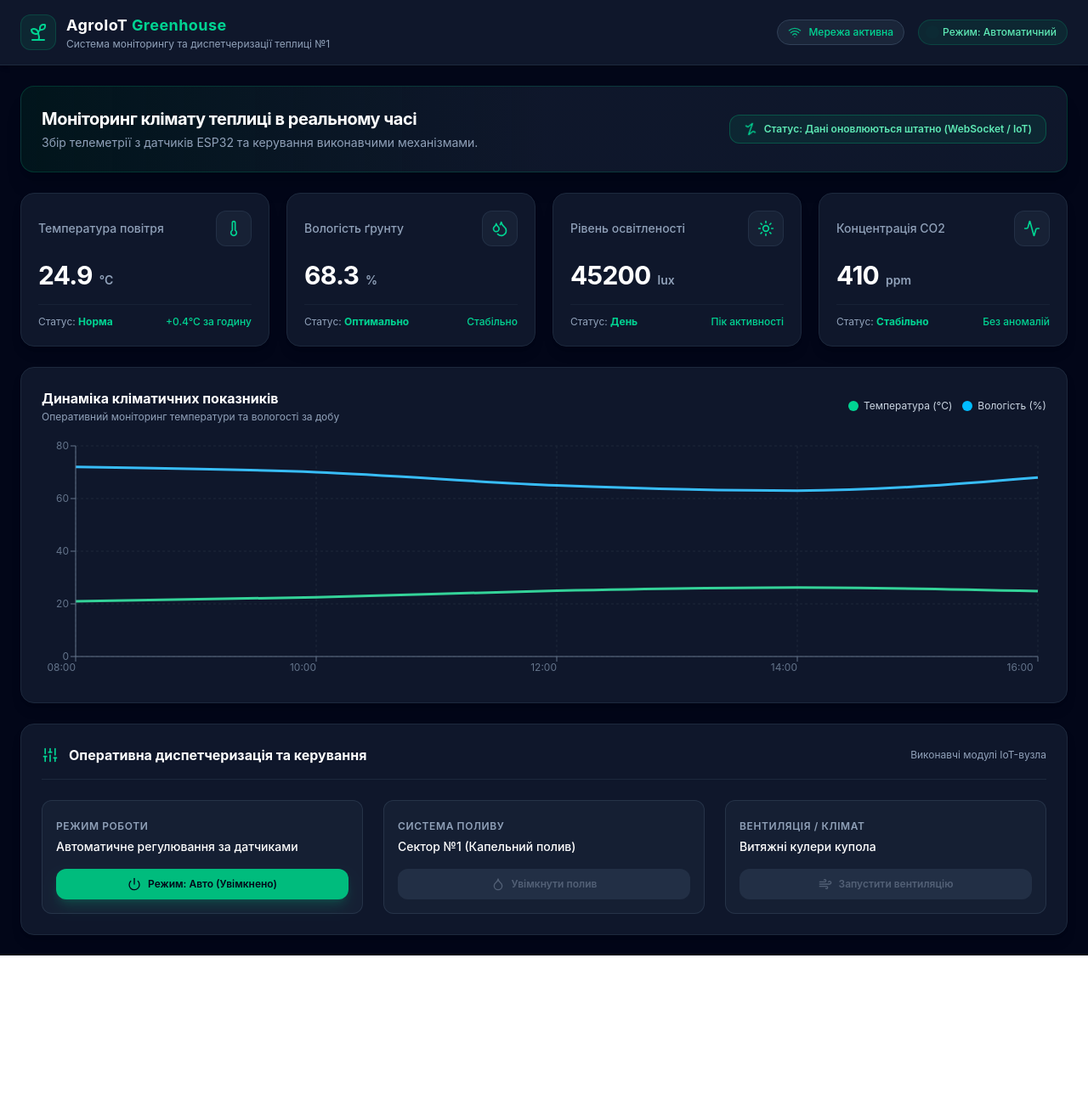
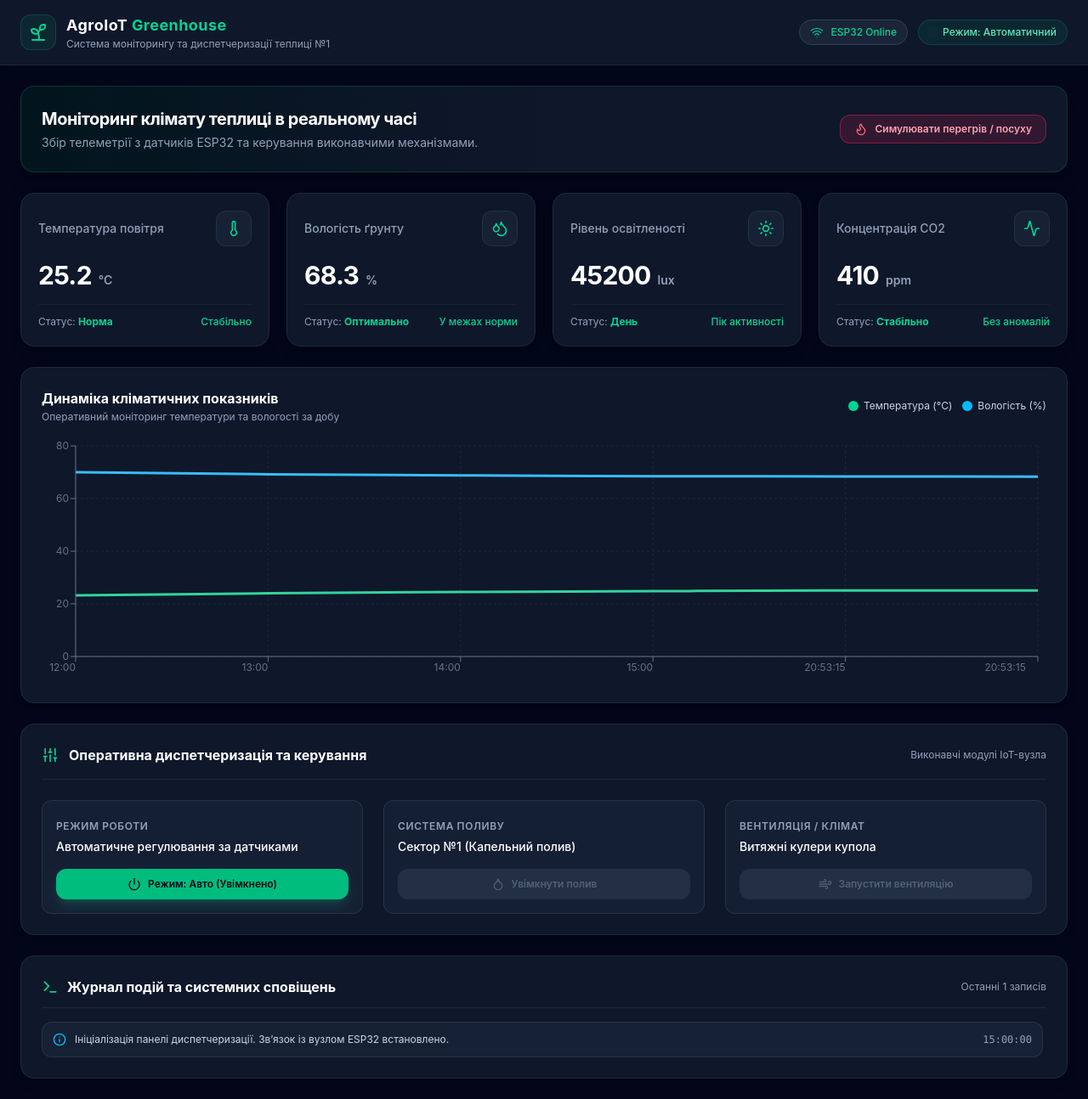
Before and after one commit to thunderdemon144/agro-dashboard-Frontenddev-STEM-project, a React (Vite) app: page / in a window 1280 px wide. Shown: the whole page at 85% size. Before the commit the page ends 1125 px from the top, so only its background shows below. Built offline with nearby package versions, Linux system fonts and the light colour scheme.

Commit message:
add real-time chart updates, anomaly simulation and event log

```diff
--- a/src/App.jsx
+++ b/src/App.jsx
@@ -1,17 +1,16 @@
 import { useState, useEffect } from 'react';
-import { Thermometer, Droplets, Sun, Activity } from 'lucide-react';
+import { Thermometer, Droplets, Sun, Activity, Flame } from 'lucide-react';
 import Navbar from './components/Navbar';
 import MetricCard from './components/MetricCard';
 import ControlPanel from './components/ControlPanel';
 import GreenhouseChart from './components/GreenhouseChart';
+import EventLog from './components/EventLog';
 
-// Початкові дані для графіка
 const initialChartData = [
-  { time: '08:00', temp: 21.0, humidity: 72 },
-  { time: '10:00', temp: 22.5, humidity: 70 },
-  { time: '12:00', temp: 25.0, humidity: 65 },
-  { time: '14:00', temp: 26.2, humidity: 63 },
-  { time: '16:00', temp: 24.8, humidity: 68 },
+  { time: '12:00', temp: 23.2, humidity: 70.0 },
+  { time: '13:00', temp: 24.0, humidity: 69.2 },
+  { time: '14:00', temp: 24.5, humidity: 68.8 },
+  { time: '15:00', temp: 24.8, humidity: 68.5 },
 ];
 
 export default function App() {
@@ -19,41 +18,110 @@ export default function App() {
   const [pumpActive, setPumpActive] = useState(false);
   const [fanActive, setFanActive] = useState(false);
 
-  // Динамічні стани для датчиків
-  const [temp, setTemp] = useState(24.8);
+  const [temp, setTemp] = useState(25.1);
   const [humidity, setHumidity] = useState(68.5);
   const [chartData, setChartData] = useState(initialChartData);
+  const [logs, setLogs] = useState([
+    { id: 1, time: '15:00:00', type: 'info', message: 'Ініціалізація панелі диспетчеризації. Зв’язок із вузлом ESP32 встановлено.' },
+  ]);
 
-  // Імітація надходження даних від IoT-датчиків у реальному часі
+  const addLog = (message, type = 'info') => {
+    const now = new Date().toLocaleTimeString('uk-UA');
+    setLogs((prev) => [{ id: Date.now() + Math.random(), time: now, type, message }, ...prev.slice(0, 19)]);
+  };
+
+  // Обробники перемикачів із записом у журнал
+  const handleToggleAuto = (newVal) => {
+    setIsAuto(newVal);
+    addLog(
+      newVal ? 'Переведено в автоматичний режим регулювання мікроклімату.' : 'Увімкнено ручний диспетчерський контроль.',
+      'action'
+    );
+  };
+
+  const handleTogglePump = (newVal) => {
+    setPumpActive(newVal);
+    addLog(newVal ? 'Оператор увімкнув систему крапельного поливу (Сектор №1).' : 'Оператор вимкнув полив.', 'action');
+  };
+
+  const handleToggleFan = (newVal) => {
+    setFanActive(newVal);
+    addLog(newVal ? 'Оператор запустив витяжну вентиляцію купола.' : 'Оператор зупинив вентиляцію.', 'action');
+  };
+
+  // Кнопка для демонстрації критичної ситуації на захисті
+  const triggerAnomaly = () => {
+    setTemp(31.4);
+    setHumidity(46.0);
+    addLog('КРИТИЧНЕ ВІДХИЛЕННЯ: зафіксовано перегрів (31.4°C) та падіння вологості ґрунту (46%)!', 'warning');
+  };
+
+  // Головний цикл оновлення телеметрії кожні 4 секунди
   useEffect(() => {
     const interval = setInterval(() => {
-      setTemp((prev) => {
-        const delta = (Math.random() - 0.5) * 0.4;
-        return Number((prev + delta).toFixed(1));
+      setTemp((prevTemp) => {
+        let change = (Math.random() - 0.48) * 0.4;
+        if (fanActive) change = -0.6; // Вентиляція охолоджує повітря
+        const nextTemp = Number(Math.max(15, Math.min(40, prevTemp + change)).toFixed(1));
+
+        // Автоматична реакція системи в режимі Auto
+        if (isAuto && nextTemp > 28 && !fanActive) {
+          setFanActive(true);
+          addLog(`Автоматика: температура ${nextTemp}°C перевищила поріг. Запущено вентиляцію.`, 'warning');
+        } else if (isAuto && nextTemp <= 25 && fanActive) {
+          setFanActive(false);
+          addLog(`Автоматика: температура стабілізувалася (${nextTemp}°C). Вентиляцію вимкнено.`, 'info');
+        }
+
+        return nextTemp;
       });
-      setHumidity((prev) => {
-        const delta = (Math.random() - 0.5) * 0.6;
-        return Number((prev + delta).toFixed(1));
+
+      setHumidity((prevHum) => {
+        let change = (Math.random() - 0.52) * 0.5;
+        if (pumpActive) change = +1.2; // Полив підвищує вологість
+        const nextHum = Number(Math.max(30, Math.min(95, prevHum + change)).toFixed(1));
+
+        if (isAuto && nextHum < 55 && !pumpActive) {
+          setPumpActive(true);
+          addLog(`Автоматика: вологість впала до ${nextHum}%. Активовано автополив.`, 'warning');
+        } else if (isAuto && nextHum >= 68 && pumpActive) {
+          setPumpActive(false);
+          addLog(`Автоматика: вологість досягла норми (${nextHum}%). Полив зупинено.`, 'info');
+        }
+
+        // Оновлюємо графік новими показниками
+        const timeLabel = new Date().toLocaleTimeString('uk-UA', { hour: '2-digit', minute: '2-digit', second: '2-digit' });
+        setChartData((prevChart) => [
+          ...prevChart.slice(-9), // Тримаємо останні 10 точок, щоб графік не стискався
+          { time: timeLabel, temp, humidity: nextHum },
+        ]);
+
+        return nextHum;
       });
     }, 4000);
 
     return () => clearInterval(interval);
-  }, []);
+  }, [isAuto, pumpActive, fanActive, temp]);
 
   return (
     <div className="min-h-screen bg-slate-950 text-slate-100 flex flex-col font-sans">
-      <Navbar />
+      <Navbar isAuto={isAuto} />
 
       <main className="flex-1 p-6 max-w-7xl mx-auto w-full space-y-6">
-        {/* Вітальне інфо */}
+        {/* Верхній банер + кнопка тестової аномалії */}
         <div className="flex flex-col md:flex-row md:items-center justify-between gap-4 bg-gradient-to-r from-emerald-950/40 via-slate-900 to-slate-900 border border-emerald-500/20 p-6 rounded-2xl shadow-xl">
           <div>
             <h2 className="text-xl font-bold text-white tracking-tight">Моніторинг клімату теплиці в реальному часі</h2>
             <p className="text-sm text-slate-400 mt-1">Збір телеметрії з датчиків ESP32 та керування виконавчими механізмами.</p>
           </div>
-          <div className="flex items-center space-x-2 bg-emerald-500/10 border border-emerald-500/30 px-4 py-2 rounded-xl text-emerald-300 text-xs font-semibold">
-            <Activity className="w-4 h-4 animate-spin text-emerald-400" />
-            <span>Статус: Дані оновлюються штатно (WebSocket / IoT)</span>
+          <div className="flex flex-wrap items-center gap-3">
+            <button
+              onClick={triggerAnomaly}
+              className="flex items-center space-x-2 bg-rose-500/15 hover:bg-rose-500/25 border border-rose-500/40 px-4 py-2 rounded-xl text-rose-300 text-xs font-semibold transition-all cursor-pointer"
+            >
+              <Flame className="w-4 h-4 text-rose-400" />
+              <span>Симулювати перегрів / посуху</span>
+            </button>
           </div>
         </div>
 
@@ -64,16 +132,16 @@ export default function App() {
             value={temp}
             unit="°C"
             icon={Thermometer}
-            status="Норма"
-            trend="+0.4°C за годину"
+            status={temp > 28 ? 'Перегрів!' : fanActive ? 'Охолодження' : 'Норма'}
+            trend={fanActive ? 'Знижується (-)' : 'Стабільно'}
           />
           <MetricCard
             title="Вологість ґрунту"
             value={humidity}
             unit="%"
             icon={Droplets}
-            status={pumpActive ? "Полив активний" : "Оптимально"}
-            trend={pumpActive ? "Зростає (+)" : "Стабільно"}
+            status={humidity < 55 ? 'Критично низька!' : pumpActive ? 'Полив активний' : 'Оптимально'}
+            trend={pumpActive ? 'Зростає (+)' : 'У межах норми'}
           />
           <MetricCard
             title="Рівень освітленості"
@@ -99,12 +167,15 @@ export default function App() {
         {/* Панель керування */}
         <ControlPanel
           isAuto={isAuto}
-          setIsAuto={setIsAuto}
+          setIsAuto={handleToggleAuto}
           pumpActive={pumpActive}
-          setPumpActive={setPumpActive}
+          setPumpActive={handleTogglePump}
           fanActive={fanActive}
-          setFanActive={setFanActive}
+          setFanActive={handleToggleFan}
         />
+
+        {/* Журнал подій */}
+        <EventLog logs={logs} />
       </main>
     </div>
   );
--- /dev/null
+++ b/src/components/EventLog.jsx
@@ -0,0 +1,38 @@
+import { Terminal, AlertTriangle, CheckCircle2, Info } from 'lucide-react';
+
+export default function EventLog({ logs }) {
+  return (
+    <div className="bg-slate-900 border border-slate-800 rounded-2xl p-6 shadow-lg text-white">
+      <div className="flex items-center justify-between mb-4 pb-3 border-b border-slate-800">
+        <div className="flex items-center space-x-2.5">
+          <Terminal className="w-5 h-5 text-emerald-400" />
+          <h3 className="text-base font-bold">Журнал подій та системних сповіщень</h3>
+        </div>
+        <span className="text-xs text-slate-400">Останні {logs.length} записів</span>
+      </div>
+
+      <div className="space-y-2.5 max-h-56 overflow-y-auto pr-1">
+        {logs.map((log) => (
+          <div
+            key={log.id}
+            className={`flex items-start justify-between p-3 rounded-xl border text-xs ${
+              log.type === 'warning'
+                ? 'bg-amber-500/10 border-amber-500/30 text-amber-200'
+                : log.type === 'action'
+                ? 'bg-emerald-500/10 border-emerald-500/30 text-emerald-200'
+                : 'bg-slate-800/60 border-slate-700/60 text-slate-300'
+            }`}
+          >
+            <div className="flex items-center space-x-2.5">
+              {log.type === 'warning' && <AlertTriangle className="w-4 h-4 text-amber-400 shrink-0" />}
+              {log.type === 'action' && <CheckCircle2 className="w-4 h-4 text-emerald-400 shrink-0" />}
+              {log.type === 'info' && <Info className="w-4 h-4 text-sky-400 shrink-0" />}
+              <span>{log.message}</span>
+            </div>
+            <span className="text-slate-400 font-mono ml-4 shrink-0">{log.time}</span>
+          </div>
+        ))}
+      </div>
+    </div>
+  );
+}
--- a/src/components/Navbar.jsx
+++ b/src/components/Navbar.jsx
@@ -1,29 +1,39 @@
-import { Sprout, Wifi, ShieldAlert } from 'lucide-react';
+import { Sprout, Wifi } from 'lucide-react';
 
-export default function Navbar() {
+export default function Navbar({ isAuto }) {
   return (
-    <header className="bg-slate-900 border-b border-slate-800 px-6 py-4 flex items-center justify-between text-white shadow-md">
+    <header className="bg-slate-900 border-b border-slate-800 px-6 py-4 flex flex-wrap items-center justify-between gap-4 text-white shadow-md">
       <div className="flex items-center space-x-3">
         <div className="bg-emerald-500/10 p-2 rounded-xl border border-emerald-500/20">
           <Sprout className="w-6 h-6 text-emerald-400" />
         </div>
         <div>
-          <h1 className="text-lg font-bold tracking-wide">AgroIoT <span className="text-emerald-400">Greenhouse</span></h1>
+          <h1 className="text-lg font-bold tracking-wide">
+            AgroIoT <span className="text-emerald-400">Greenhouse</span>
+          </h1>
           <p className="text-xs text-slate-400">Система моніторингу та диспетчеризації теплиці №1</p>
         </div>
       </div>
 
-      <div className="flex items-center space-x-4">
-        {/* Індикатор зв'язку з IoT-мережею */}
+      <div className="flex items-center space-x-3">
         <div className="flex items-center space-x-2 bg-slate-800/80 px-3 py-1.5 rounded-full border border-slate-700 text-xs text-emerald-400">
           <Wifi className="w-4 h-4 animate-pulse" />
-          <span className="font-medium">Мережа активна</span>
+          <span className="font-medium">ESP32 Online</span>
         </div>
 
-        {/* Статус системи */}
-        <div className="flex items-center space-x-2 bg-emerald-500/10 px-3 py-1.5 rounded-full border border-emerald-500/20 text-xs text-emerald-300">
-          <span className="w-2 h-2 rounded-full bg-emerald-400 animate-ping"></span>
-          <span className="font-medium">Режим: Автоматичний</span>
+        <div
+          className={`flex items-center space-x-2 px-3 py-1.5 rounded-full border text-xs font-medium ${
+            isAuto
+              ? 'bg-emerald-500/10 border-emerald-500/20 text-emerald-300'
+              : 'bg-amber-500/10 border-amber-500/30 text-amber-300'
+          }`}
+        >
+          <span
+            className={`w-2 h-2 rounded-full ${
+              isAuto ? 'bg-emerald-400 animate-ping' : 'bg-amber-400'
+            }`}
+          ></span>
+          <span>{isAuto ? 'Режим: Автоматичний' : 'Режим: Ручне керування'}</span>
         </div>
       </div>
     </header>
```
